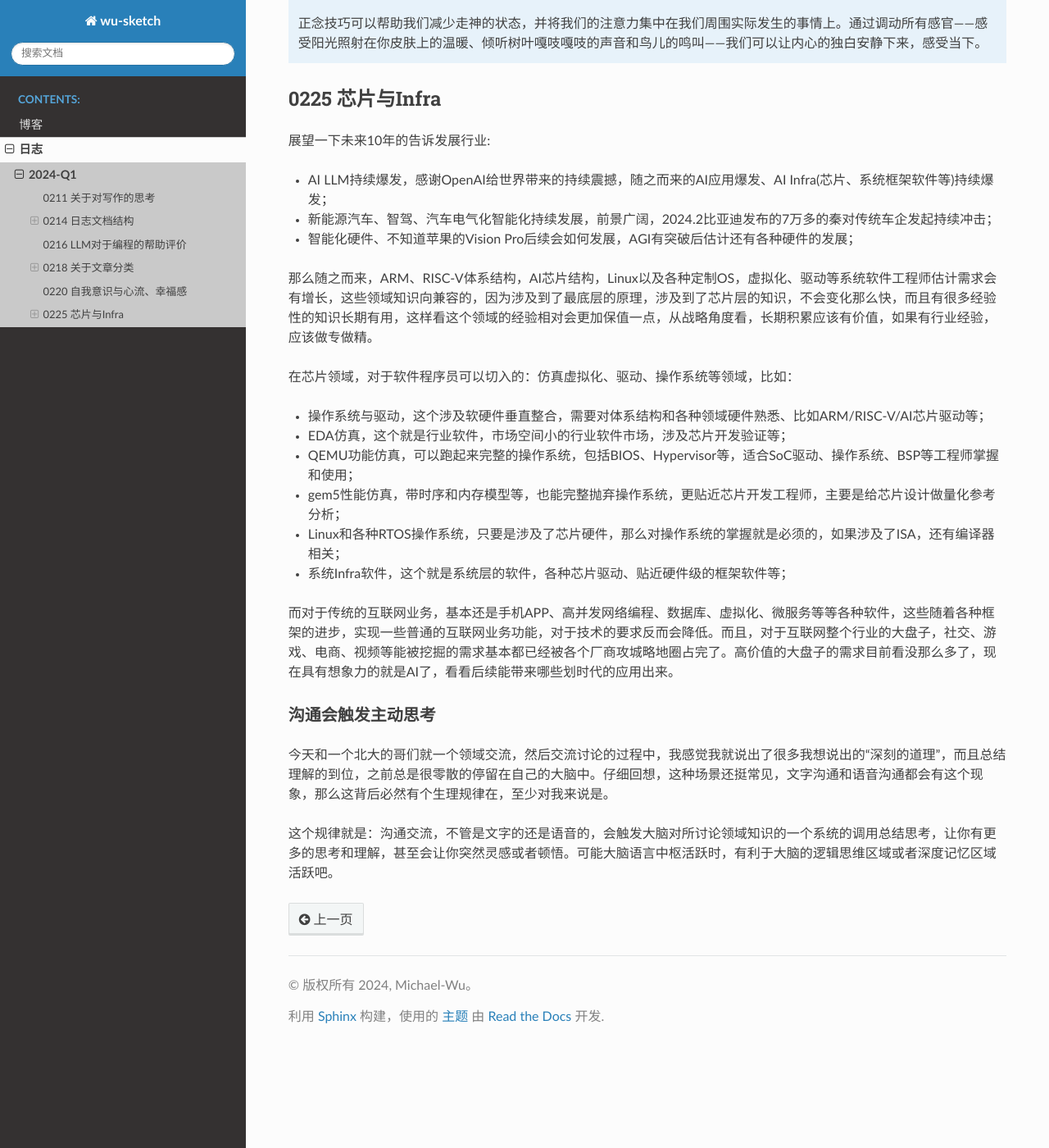
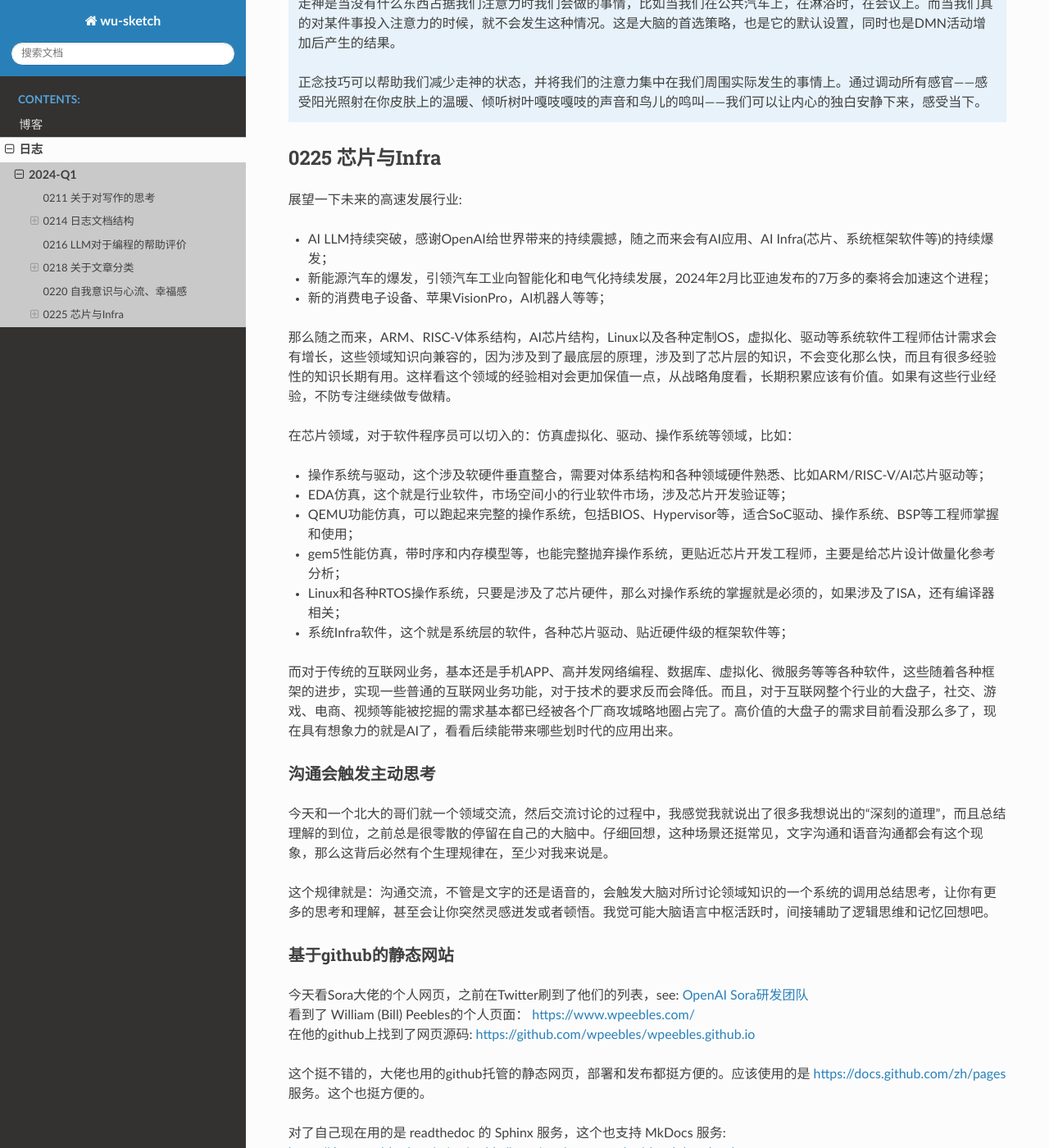
Before and after one commit to thisinnocence/sketch, a Sphinx documentation site: the page built from source/diary/2024-Q1.rst, in a window 1280 px wide and 1400 px high, scrolled down 5369 px. Shown: the whole window at 82% size. Built offline with Sphinx 7.4.7 and the Read the Docs theme 2.0.0, drawn with Linux system fonts in a browser that asks for light colours; some of the changed text lies outside the part shown.

Commit message:
static web.

```diff
--- a/source/diary/2024-Q1.rst
+++ b/source/diary/2024-Q1.rst
@@ -149,10 +149,15 @@
 这里面提到了，改变姿势和环境，换地方、行走、动起来，站着办公，走路思考都是好的办法。
 这个出发的角度倒是从人的生理角度出发的，而不是从你做事请本身的方法，很有参考性。
 
+.. _open_ai_team:
+
 OpenAI Sora研发团队
 ---------------------
 
-他们的Twitter: https://twitter.com/glow1n/status/1759156700731629911
+他们的Twitter:
+
+| Sora团队： https://twitter.com/glow1n/status/1759156700731629911
+| OpenAI员工列表:  https://twitter.com/i/lists/1726156156069196197
 
 大脑上瘾回路
 -------------------
@@ -230,15 +235,15 @@
 0225 芯片与Infra
 ===================
 
-展望一下未来10年的告诉发展行业:
+展望一下未来的高速发展行业:
 
-- AI LLM持续爆发，感谢OpenAI给世界带来的持续震撼，随之而来的AI应用爆发、AI Infra(芯片、系统框架软件等)持续爆发；
-- 新能源汽车、智驾、汽车电气化智能化持续发展，前景广阔，2024.2比亚迪发布的7万多的秦对传统车企发起持续冲击；
-- 智能化硬件、不知道苹果的Vision Pro后续会如何发展，AGI有突破后估计还有各种硬件的发展；
+- AI LLM持续突破，感谢OpenAI给世界带来的持续震撼，随之而来会有AI应用、AI Infra(芯片、系统框架软件等)的持续爆发；
+- 新能源汽车的爆发，引领汽车工业向智能化和电气化持续发展，2024年2月比亚迪发布的7万多的秦将会加速这个进程；
+- 新的消费电子设备、苹果VisionPro，AI机器人等等；
 
 那么随之而来，ARM、RISC-V体系结构，AI芯片结构，Linux以及各种定制OS，虚拟化、驱动等系统软件工程师估计需求会有增长，这些领域知识
-向兼容的，因为涉及到了最底层的原理，涉及到了芯片层的知识，不会变化那么快，而且有很多经验性的知识长期有用，这样看这个领域的经验
-相对会更加保值一点，从战略角度看，长期积累应该有价值，如果有行业经验，应该做专做精。
+向兼容的，因为涉及到了最底层的原理，涉及到了芯片层的知识，不会变化那么快，而且有很多经验性的知识长期有用。这样看这个领域的经验
+相对会更加保值一点，从战略角度看，长期积累应该有价值。如果有这些行业经验，不防专注继续做专做精。
 
 在芯片领域，对于软件程序员可以切入的：仿真虚拟化、驱动、操作系统等领域，比如：
 
@@ -261,4 +266,19 @@
 说是。
 
 这个规律就是：沟通交流，不管是文字的还是语音的，会触发大脑对所讨论领域知识的一个系统的调用总结思考，让你有更多的思考和理解，甚至会
-让你突然灵感或者顿悟。可能大脑语言中枢活跃时，有利于大脑的逻辑思维区域或者深度记忆区域活跃吧。
+让你突然灵感迸发或者顿悟。我觉可能大脑语言中枢活跃时，间接辅助了逻辑思维和记忆回想吧。
+
+基于github的静态网站
+-------------------------
+
+| 今天看Sora大佬的个人网页，之前在Twitter刷到了他们的列表，see: :ref:`open_ai_team`
+| 看到了 William (Bill) Peebles的个人页面： https://www.wpeebles.com/
+| 在他的github上找到了网页源码: https://github.com/wpeebles/wpeebles.github.io
+
+这个挺不错的，大佬也用的github托管的静态网页，部署和发布都挺方便的。应该使用的是 https://docs.github.com/zh/pages 服务。
+这个也挺方便的。
+
+| 对了自己现在用的是 readthedoc 的 Sphinx 服务，这个也支持 MkDocs 服务:
+| https://docs.readthedocs.io/en/stable/intro/getting-started-with-mkdocs.html
+
+后续都是建立静态内容网站的不错的选择。缺点可能就是不那么方便评论留言了，或者可以给自己的公共社交网络印个流等。
```
